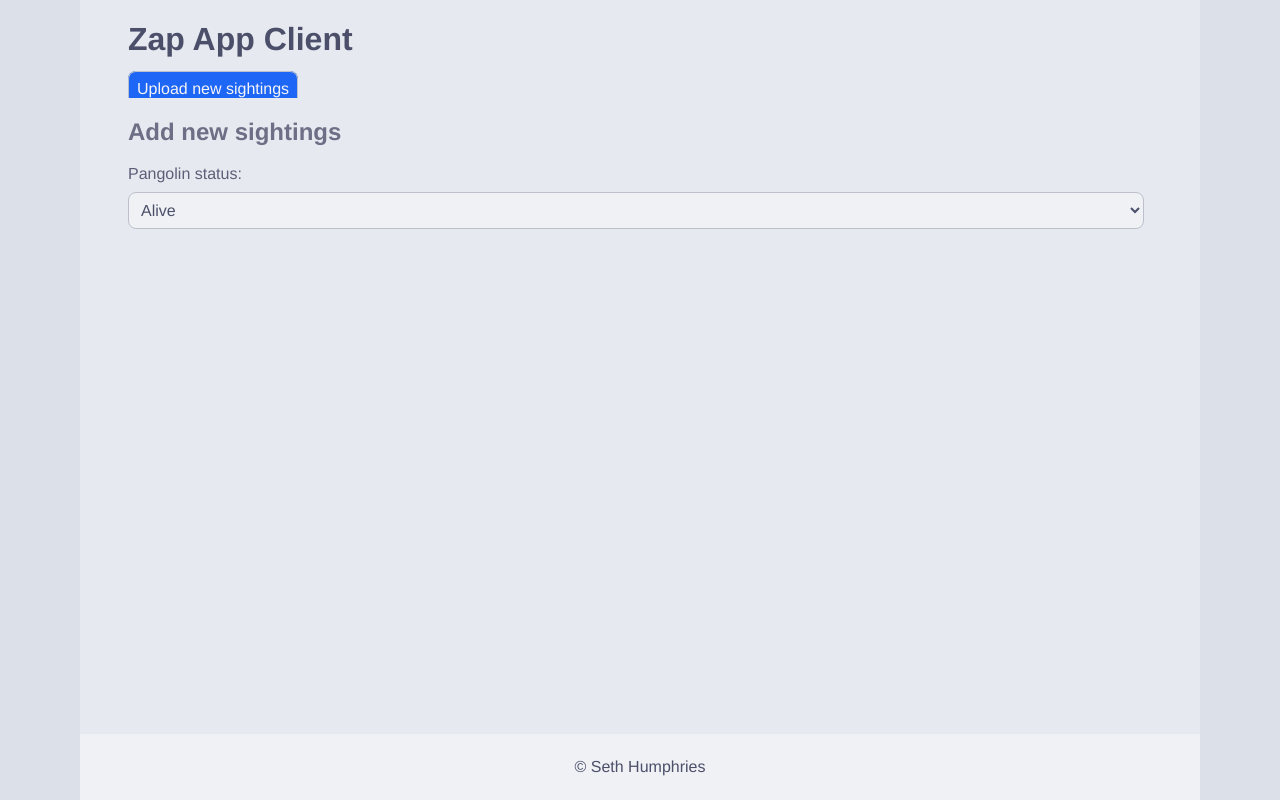
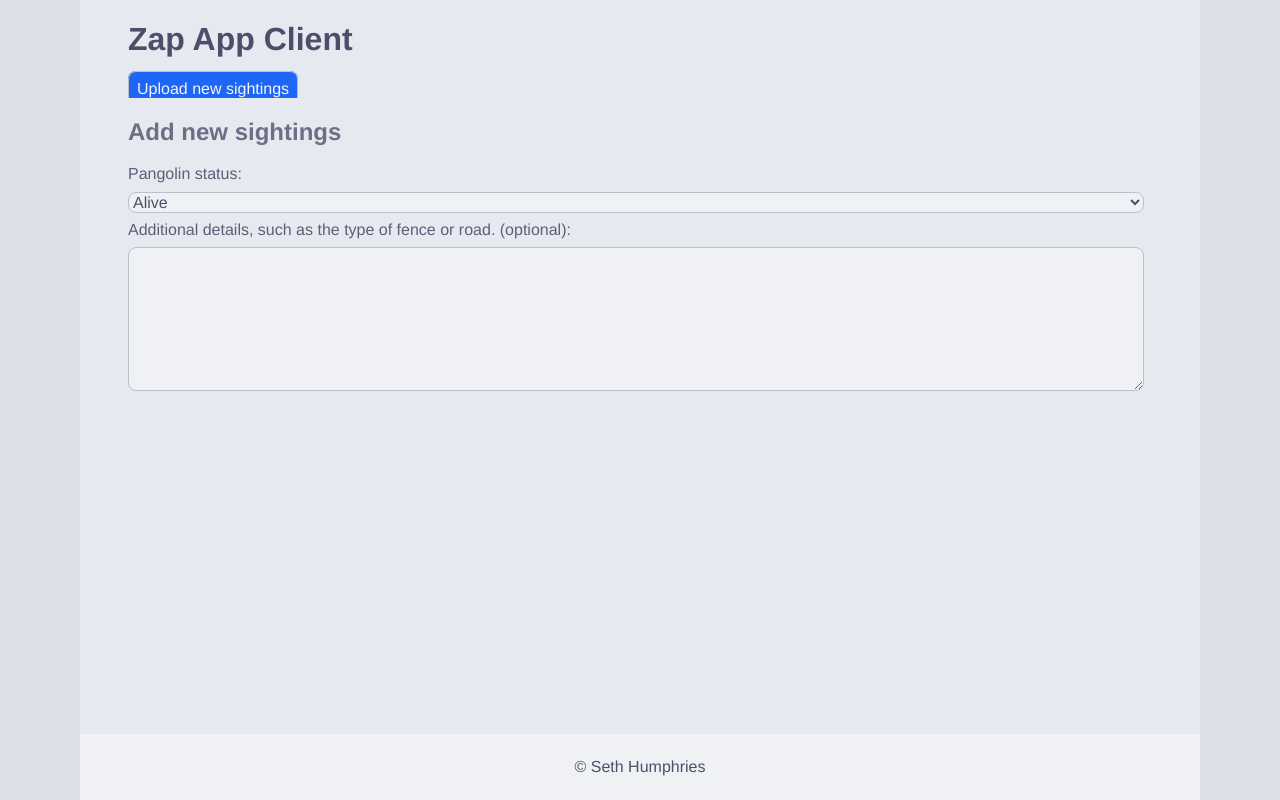
Before and after one commit to EnergeticBark/ci609, a SvelteKit app in the folder client/: page /upload in a window 1280 px wide. Built offline with nearby package versions, Linux system fonts and the light colour scheme.

Commit message:
Add textarea for notes.

```diff
--- a/client/src/routes/upload/+page.svelte
+++ b/client/src/routes/upload/+page.svelte
@@ -15,11 +15,23 @@
                 <option value="road">Killed on road</option>
             </optgroup>
         </select>
+        <label for="notes">Additional details, such as the type of fence or road. (optional):</label>
+        <textarea id="notes"></textarea>
     </form>
 </main>
 
 <style>
-    #status {
+    select, textarea {
+        border-radius: 0.5rem;
+        border: 1px solid var(--surface-1);
+        background-color:  var(--base);
+        color: var(--text);
+    }
+
+    #notes {
+        min-height: 9rem;
+        resize: vertical;
+
         padding: 0.5rem;
         border-radius: 0.5rem;
         border: 1px solid var(--surface-1);
@@ -28,8 +40,10 @@
     }
 
     /* Grid layout */
-    label { grid-area: label; }
-    #status { grid-area: query; }
+    label[for="status"] { grid-area: status_label; }
+    #status { grid-area: status; }
+    label[for="notes"] { grid-area: notes_label; }
+    #notes { grid-area: notes; }
     button { grid-area: button; }
 
     form {
@@ -37,7 +51,9 @@
         grid-gap: 0.5rem;
         grid-auto-columns: 1fr auto;
         grid-template-areas:
-            "label ."
-            "query button";
+            "status_label ."
+            "status ."
+            "notes_label ."
+            "notes .";
     }
 </style>
```
